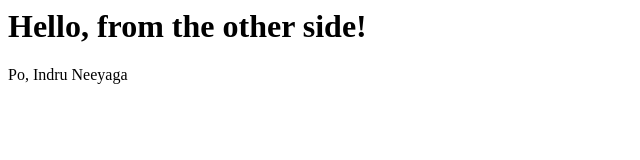
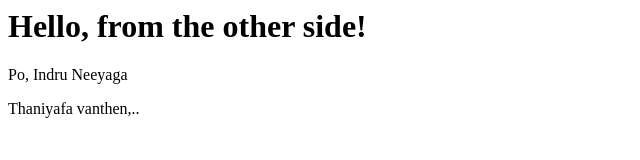
Before and after one commit to abxnxsh/lab10, a plain HTML site: page index.html in a window 1280 px wide. Shown: the whole page, without its empty margins (0-640 px from the left). Drawn offline with Linux system fonts and the light colour scheme.

Commit message:
Chumma update

```diff
--- a/index.html
+++ b/index.html
@@ -1,2 +1,3 @@
 <h1>Hello, from the other side!</h1>
 <p> Po, Indru Neeyaga <p>
+<p>Thaniyafa vanthen,..<p>
```
